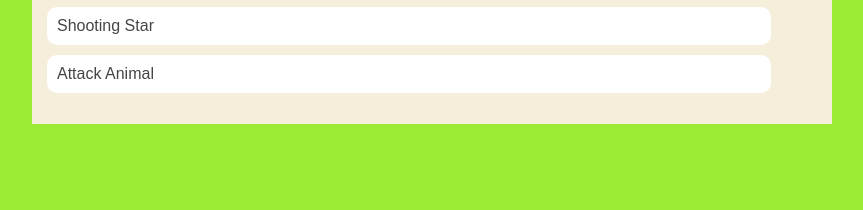
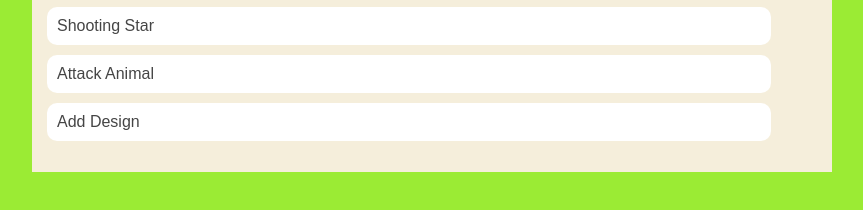
Before and after one commit to w123ggs/kaydenbell.github.io, a plain HTML site: page portfolio.html in a window 1280 px wide. Shown: the part 420-630 px from the top of the page, without its empty margins (208-1071 px from the left). Drawn offline with Linux system fonts and the light colour scheme.

Commit message:
added a design

```diff
--- a/portfolio.html
+++ b/portfolio.html
@@ -122,6 +122,7 @@
                             <li><a href="https://www.khanacademy.org/computer-programming/spin-off-of-project-whats-for-dinner/5935312151298048">Whats for dinner </a></li>
                             <li><a href="https://www.khanacademy.org/computer-programming/spin-off-of-project-shooting-star/5836842258186240">Shooting Star </a></li>
                             <li><a href="https://www.khanacademy.org/computer-programming/spin-off-of-project-animal-attack/5589901469335552">Attack Animal </a></li>
+                            <li><a href="https://www.khanacademy.org/computer-programming/spin-off-of-project-ad-design/5890672806117376">Add Design </a></li>
                         </ul>
                 </div>
             </main>
```
